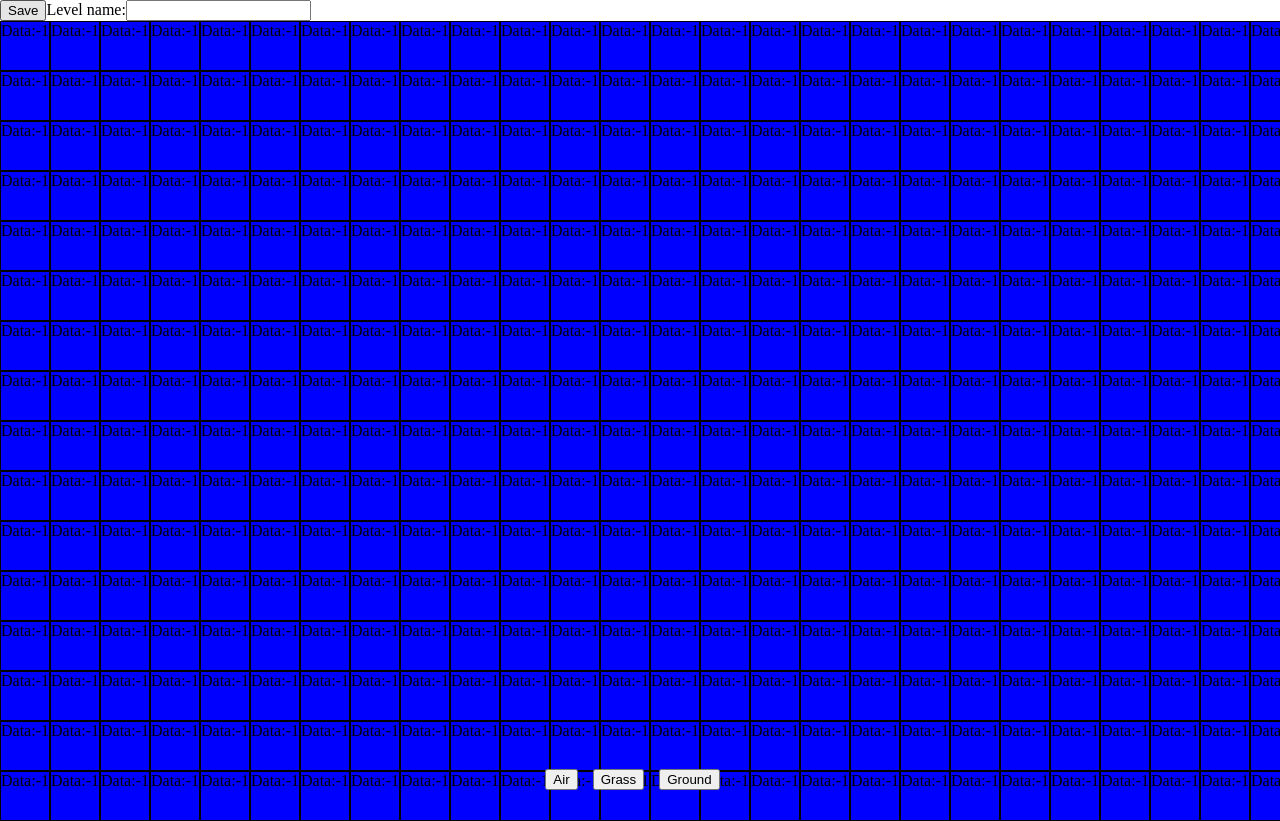
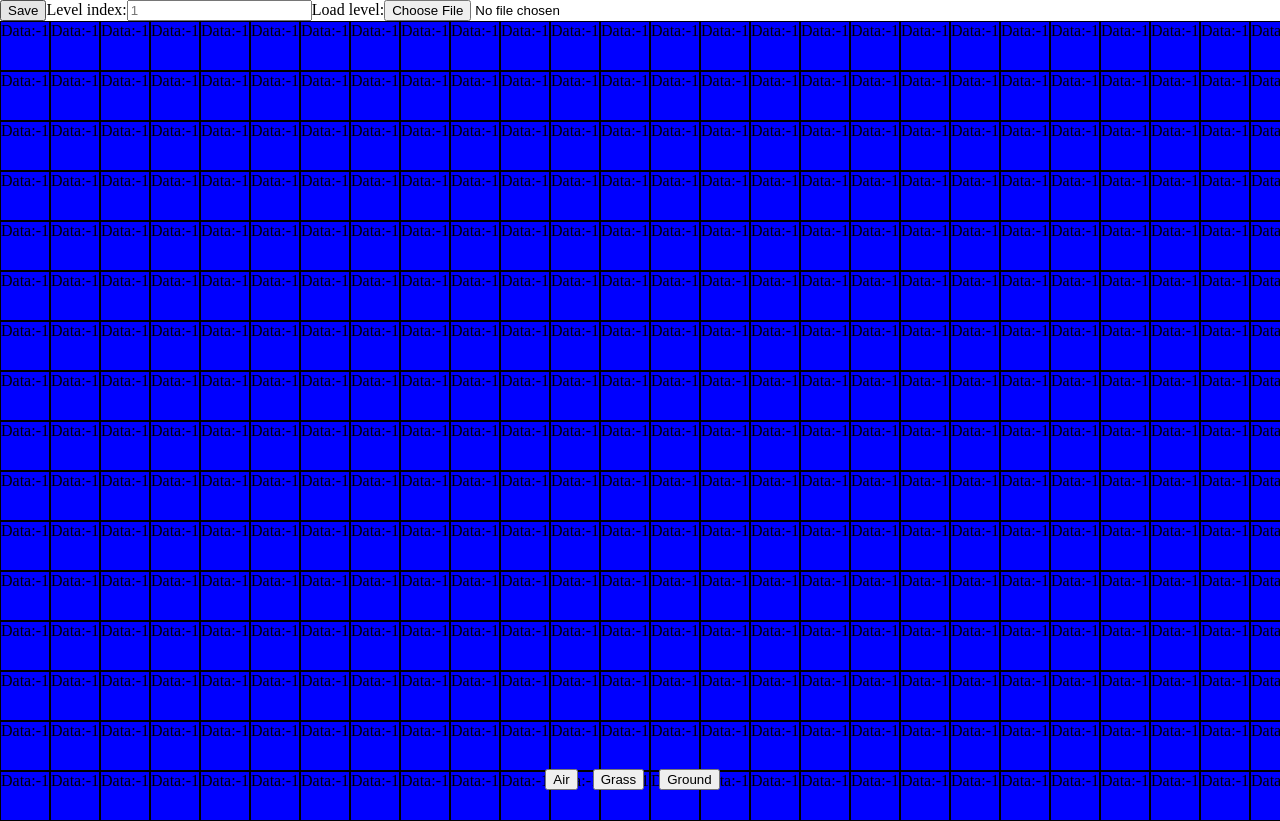
Before and after one commit to JorenRothman/level-creator, a React (Create React App) app: page / in a window 1280 px wide. Shown: the top 821 px of the page. Built offline with nearby package versions, Linux system fonts and the light colour scheme.

Commit message:
Added loading level

```diff
--- a/src/App.js
+++ b/src/App.js
@@ -13,18 +13,21 @@ class App extends Component {
       worldWidth: 2400,
       worldHeight: 800,
       grid: [],
+      gridItems: [],
       currentTile: -1,
-      levelName: '',
+      levelIndex: '',
     };
 
     this.saveLayout = this.saveLayout.bind(this);
     this.changeCurrentTile = this.changeCurrentTile.bind(this);
-    this.changeLevelName = this.changeLevelName.bind(this);
+    this.changeLevelIndex = this.changeLevelIndex.bind(this);
+    this.tileChanged = this.tileChanged.bind(this);
+    this.fileUpload = this.fileUpload.bind(this);
   }
 
   componentDidUpdate(prevProps, prevState) {
-    if (prevState.currentTile !== this.state.currentTile) {
-      this.createGrid();
+    if (prevState.grid !== this.state.grid) {
+      this.createGridItems();
     }
   }
 
@@ -39,11 +42,11 @@ class App extends Component {
   }
 
   saveLayout() {
-    const { grid, levelName } = this.state;
+    const { grid, levelIndex } = this.state;
     const layout = [];
     let counter = 0;
 
-    if (levelName === '') {
+    if (levelIndex === '') {
       return;
     }
 
@@ -56,15 +59,52 @@ class App extends Component {
         counter++;
       }
     }
-    const json = JSON.stringify(layout);
-    console.log(json);
 
     const jsonWithKey = JSON.stringify({
       level: layout,
     });
 
     const blob = new Blob([jsonWithKey], { type: 'application/json' });
-    FileSaver.saveAs(blob, `${levelName}.json`);
+    FileSaver.saveAs(blob, `level${levelIndex}.json`);
+  }
+
+  createGridItems() {
+    const { grid } = this.state;
+    const gridItems = [];
+    console.log(grid.length);
+    for (let i = 0; i < grid.length; i++) {
+      gridItems[i] = [];
+      for (let j = 0; j < grid[i].length; j++) {
+        const element = grid[i][j];
+        gridItems[i].push(
+          <GridTile
+            key={`${element.position.x}${element.position.y}`}
+            currentTile={this.state.currentTile}
+            tileData={element.tileData}
+            onChange={this.tileChanged}
+            x={element.position.x}
+            y={element.position.y}
+          />
+        );
+      }
+    }
+
+    this.setState({
+      gridItems,
+    });
+  }
+
+  tileChanged(x, y, tileData) {
+    console.log(x, y, tileData);
+    const { grid } = this.state;
+
+    grid[y][x].tileData = tileData;
+
+    console.log(grid[y][x]);
+
+    this.setState({
+      grid,
+    });
   }
 
   createGrid() {
@@ -77,14 +117,10 @@ class App extends Component {
     for (let i = 0; i < tileCountY; i++) {
       grid[i] = [];
       for (let j = 0; j < tileCountX; j++) {
-        grid[i].push(
-          <GridTile
-            key={`${i}${j}`}
-            currentTile={this.state.currentTile}
-            x={j}
-            y={i}
-          />
-        );
+        grid[i].push({
+          position: { x: j, y: i },
+          tileData: -1,
+        });
       }
     }
 
@@ -93,24 +129,54 @@ class App extends Component {
     });
   }
 
-  changeLevelName(event) {
+  changeLevelIndex(event) {
     const { value } = event.target;
 
     this.setState({
-      levelName: value,
+      levelIndex: value,
+    });
+  }
+
+  fileUpload(event) {
+    const fileEl = document.getElementById('file');
+    const file = fileEl.files[0];
+    const fr = new FileReader();
+    fr.readAsText(file);
+
+    fr.addEventListener('load', () => {
+      const json = JSON.parse(fr.result);
+      this.fileUploadProcess(json.level);
+    });
+  }
+
+  fileUploadProcess(json) {
+    const grid = [];
+    for (let i = 0; i < json.length; i++) {
+      grid[i] = [];
+      for (let j = 0; j < json[i].length; j++) {
+        grid[i].push({
+          position: { x: j, y: i },
+          tileData: json[i][j],
+        });
+      }
+    }
+
+    this.setState({
+      grid,
     });
   }
 
   render() {
-    const { worldWidth, grid, levelName } = this.state;
+    const { worldWidth, gridItems, levelIndex } = this.state;
     return (
       <div className="App">
         <Header
-          levelName={levelName}
-          onChange={this.changeLevelName}
+          levelIndex={levelIndex}
+          onChange={this.changeLevelIndex}
           save={this.saveLayout}
+          fileUpload={this.fileUpload}
         />
-        <Grid grid={grid} width={worldWidth} />
+        <Grid grid={gridItems} width={worldWidth} />
         <TileSelector selectTile={this.changeCurrentTile} />
       </div>
     );
--- a/src/components/GridTile.js
+++ b/src/components/GridTile.js
@@ -7,16 +7,28 @@ class GridTile extends Component {
     this.state = {
       x: props.x,
       y: props.y,
-      tileData: -1,
+      tileData: props.tileData,
     };
 
     this.tileClick = this.tileClick.bind(this);
   }
 
+  componentDidUpdate(prevProps, prevState) {
+    if (prevProps.tileData !== this.props.tileData) {
+      this.setState({
+        tileData: this.props.tileData,
+      });
+    }
+  }
+
   tileClick() {
+    const { x, y, tileData } = this.state;
+
     this.setState({
       tileData: this.props.currentTile,
     });
+
+    this.props.onChange(x, y, this.props.currentTile);
   }
 
   changeColor() {
--- a/src/components/Header.js
+++ b/src/components/Header.js
@@ -5,8 +5,17 @@ const header = props => {
     <header>
       <button onClick={props.save}>Save</button>
       <label>
-        Level name:
-        <input type="text" value={props.fileName} onChange={props.onChange} />
+        Level index:
+        <input
+          type="text"
+          placeholder="1"
+          value={props.levelIndex}
+          onChange={props.onChange}
+        />
+      </label>
+      <label>
+        Load level:
+        <input id="file" type="file" onChange={props.fileUpload} />
       </label>
     </header>
   );
```
